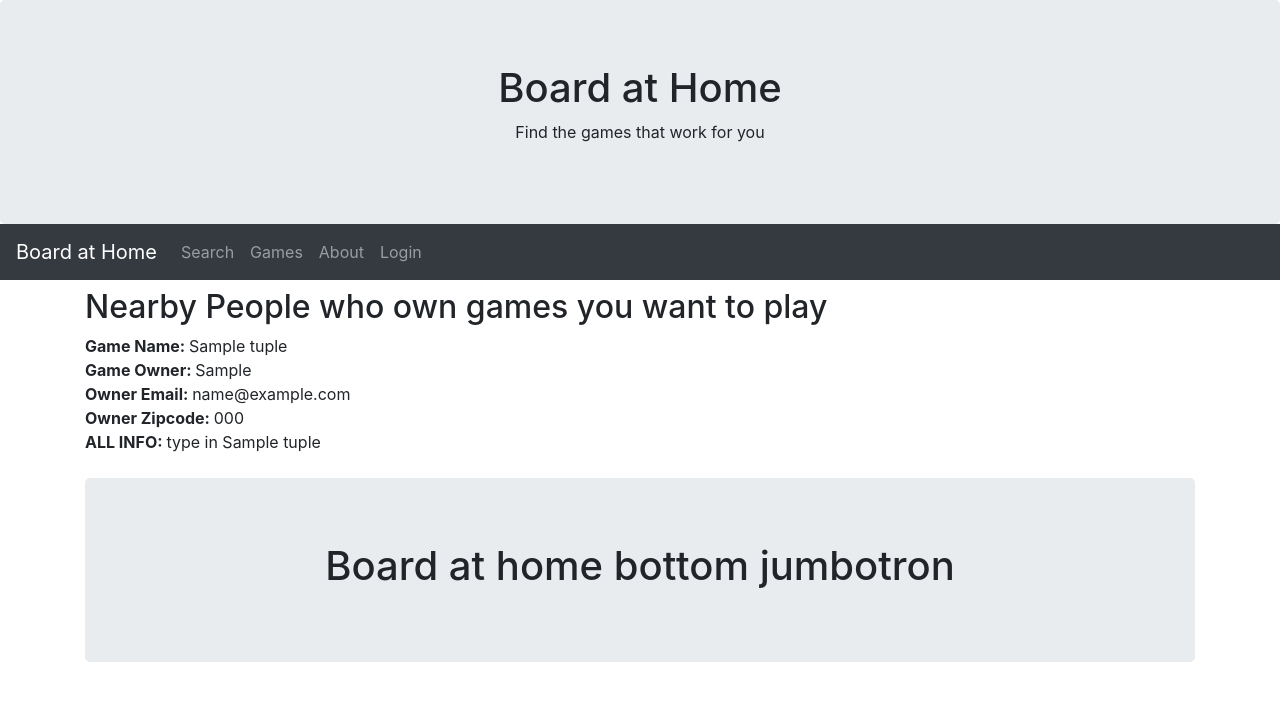
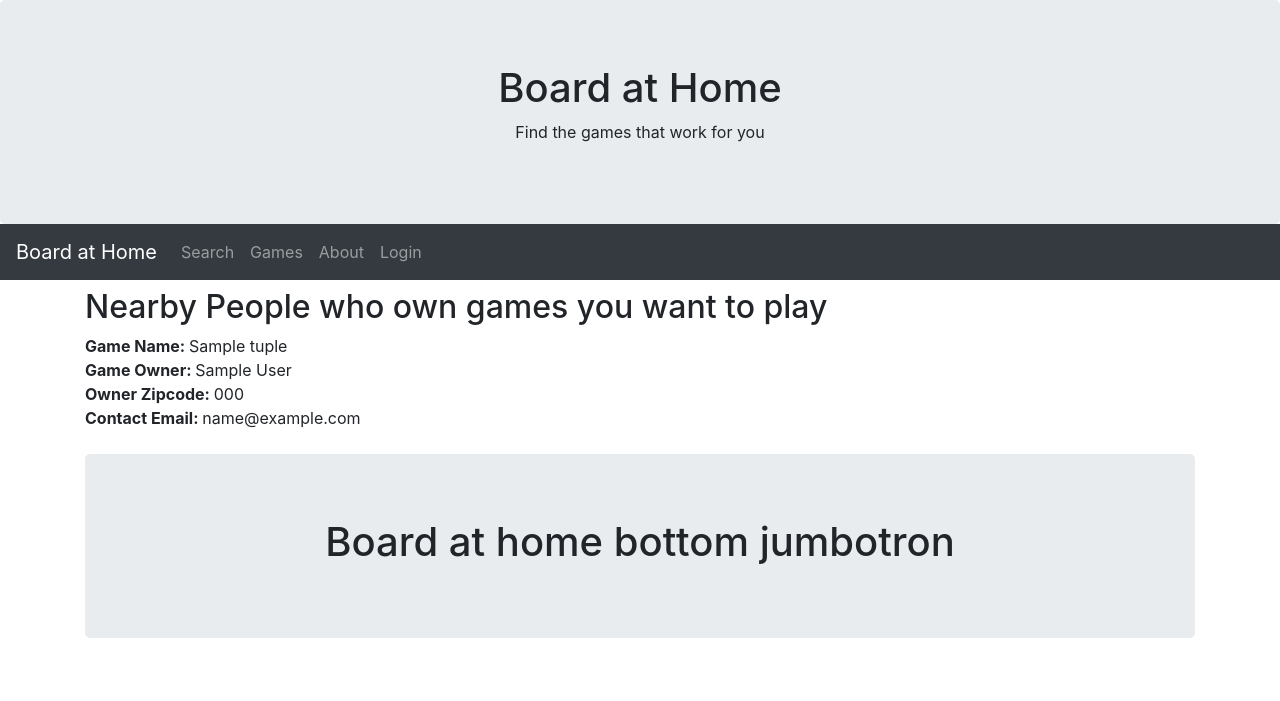
Before and after one commit to hm-haitham/Board-at-home, a Django app: template accounts/templates/accounts/nearby_players.html in a window 1280 px wide. Shown: the top 701 px of the page. Run offline with Django 3.2, Linux system fonts and the light colour scheme; the template is opened without the code that fills it: most values are stand-ins (such as "Sample title", 1, 10 or a date in 2020); some libraries are stand-ins or nearby versions.

Commit message:
Cosmetic

```diff
--- a/accounts/templates/accounts/nearby_players.html
+++ b/accounts/templates/accounts/nearby_players.html
@@ -22,10 +22,10 @@
 
                       <li>
                       <a style="font-weight: bold">Game Name: </a>{{ Tuple.name }} <br>
-                      <a style="font-weight: bold">Game Owner: </a>{{ Tuple.first_name }} <br>
-                      <a style="font-weight: bold">Owner Email: </a>{{ Tuple.email }} <br>
+                      <a style="font-weight: bold">Game Owner: </a>{{ Tuple.first_name}} {{Tuple.last_name}} <br>
                       <a style="font-weight: bold">Owner Zipcode: </a>{{ Tuple.owner_zipcode }} <br>
-                      <a style="font-weight: bold">ALL INFO: </a>type in {{   Tuple }} <br>
+                      <a style="font-weight: bold">Contact Email: </a>{{ Tuple.email }} <br>
+
                       <br>
 
                       </li>
--- a/games/templates/base.html
+++ b/games/templates/base.html
@@ -43,7 +43,7 @@
             <a class="nav-link" href="/accounts/search/">Search</a>
           </li>
           <li class="nav-item">
-            <a class="nav-link" href="/games">Find</a>
+            <a class="nav-link" href="/games">All Games</a>
           </li>
           <li class="nav-item">
             <a class="nav-link" href="/accounts/about/" >About</a>
```
